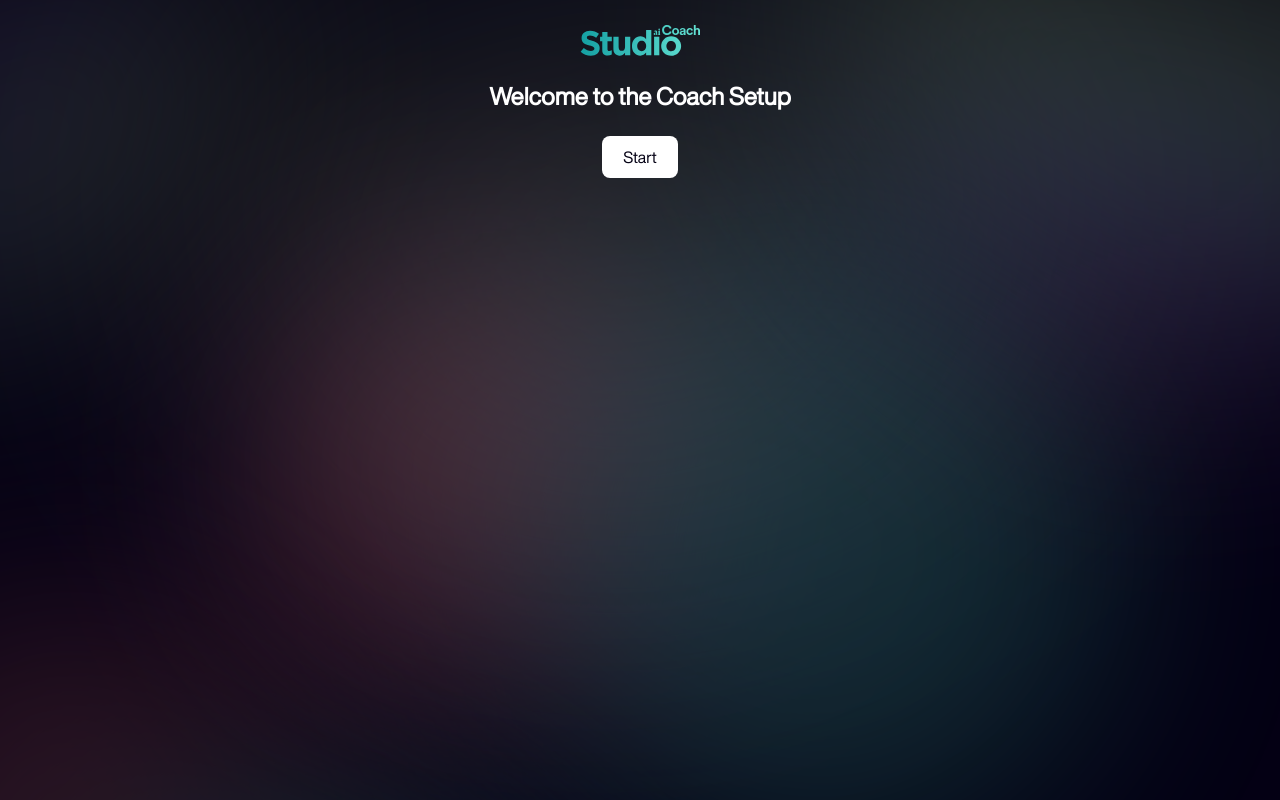
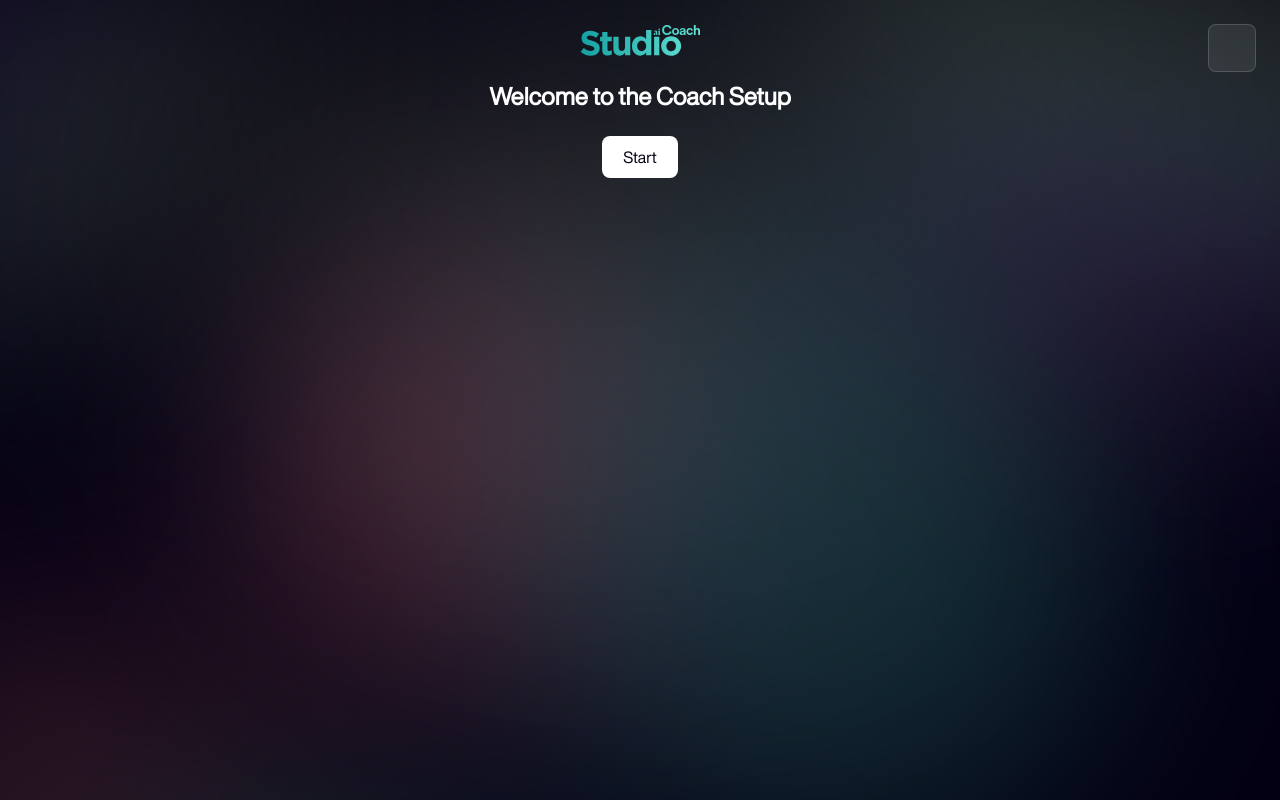
Before and after one commit to gajazlikovac/coachbot-codex, a Next.js app: page /new-coach in a window 1280 px wide. Built offline with nearby package versions, Linux system fonts and the light colour scheme; no server answers.

Commit message:
Add exit buttons to New Coach pages

```diff
--- a/src/app/(standalone)/new-coach/page.tsx
+++ b/src/app/(standalone)/new-coach/page.tsx
@@ -2,10 +2,17 @@
 
 import { Button } from "@/shared/Button";
 import { Logo } from "@/shared/Logo";
+import { PrivateRoutes } from "@/lib/constants";
 
 export default function NewCoachWelcome() {
   return (
-    <div className="flex flex-col items-center gap-y-6 p-6">
+    <div className="relative flex flex-col items-center gap-y-6 p-6">
+      <Button
+        href={PrivateRoutes.dashboard}
+        variant="solid"
+        color="gray"
+        className="cbi-close-circle fixed right-6 top-6 aspect-square w-12 shrink-0 px-3 py-0 text-lg text-main"
+      />
       <Logo className="mx-auto h-10 w-auto" />
       <h1 className="text-2xl font-bold text-main">
         Welcome to the Coach Setup
--- a/src/app/(standalone)/new-coach/steps/page.tsx
+++ b/src/app/(standalone)/new-coach/steps/page.tsx
@@ -3,6 +3,7 @@
 import { useState } from "react";
 import { Button } from "@/shared/Button";
 import { Logo } from "@/shared/Logo";
+import { PrivateRoutes } from "@/lib/constants";
 import Step1 from "../_steps/Step1";
 import Step2 from "../_steps/Step2";
 import Step3 from "../_steps/Step3";
@@ -45,7 +46,13 @@ export default function NewCoach() {
   const nextStep = () => setStep((s) => Math.min(steps.length - 1, s + 1));
 
   return (
-    <div className="flex min-h-screen flex-col items-center justify-center gap-y-6 p-6">
+    <div className="relative flex min-h-screen flex-col items-center justify-center gap-y-6 p-6">
+      <Button
+        href={PrivateRoutes.dashboard}
+        variant="solid"
+        color="gray"
+        className="cbi-close-circle fixed right-6 top-6 aspect-square w-12 shrink-0 px-3 py-0 text-lg text-main"
+      />
       <Logo className="mx-auto mb-4 h-10 w-auto" />
       <div className="mb-4 flex justify-center gap-x-2">
         {questions.map((_, i) => (
```
